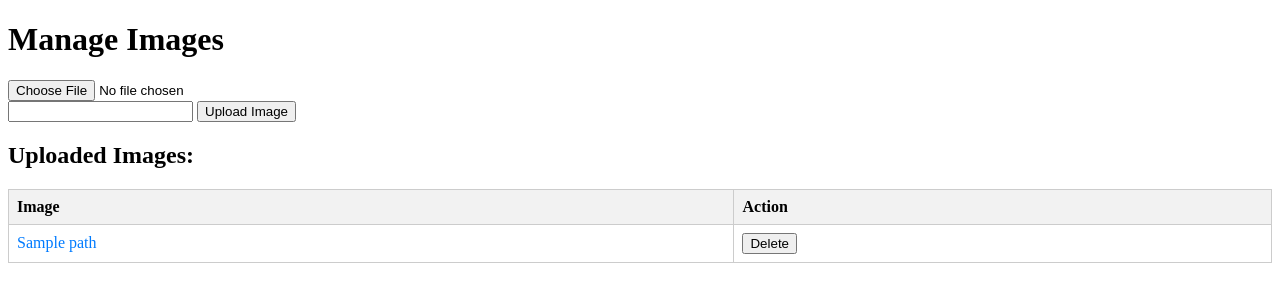
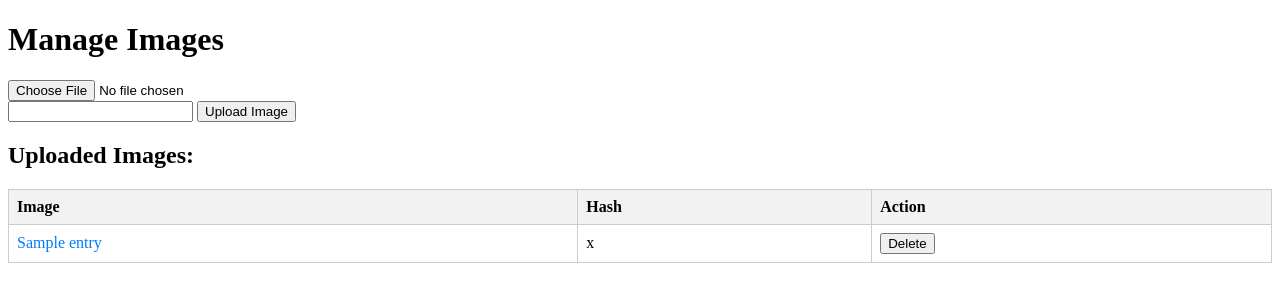
Before and after one commit to jandolejs/cdn, a Flask app: template app/templates/manage.html in a window 1280 px wide. Shown: the top 302 px of the page. Run offline with Flask 3, Linux system fonts and the light colour scheme; the template is opened without the code that fills it: most values are stand-ins (such as "Sample title", 1, 10 or a date in 2020); parts of the project's set-up code (start-up, migrations or seed data) failed here and were passed over.

Commit message:
make it by hash

```diff
--- a/app/app.py
+++ b/app/app.py
@@ -4,9 +4,12 @@ from flask_sqlalchemy import SQLAlchemy
 from werkzeug.utils import secure_filename
 from PIL import Image
 import magic
+import hashlib
+import time
 import mimetypes
 from flask_httpauth import HTTPBasicAuth
 from werkzeug.security import generate_password_hash, check_password_hash
+from urllib.parse import quote
 
 app = Flask('cdn')
 #app.debug = True
@@ -26,18 +29,20 @@ def verify_password(username, password):
             check_password_hash(users.get(username), password):
         return username
 
-def get_mime_type(file_path):
-    mime, encoding = mimetypes.guess_type(file_path)
+def get_mime_type(file_name):
+    mime, encoding = mimetypes.guess_type(file_name)
     return mime if mime else 'application/octet-stream'
 
 class ImageEntry(db.Model):
     __tablename__ = 'images'
     id = db.Column(db.Integer, primary_key=True)
-    path = db.Column(db.String(255), unique=True, nullable=False)
+    name = db.Column(db.String(255), unique=True, nullable=False)
+    hash = db.Column(db.String(255), unique=True, nullable=False)
     image_data = db.Column(db.LargeBinary)
     mime_type = db.Column(db.String(255), nullable=False)
 
 @app.route('/delete_image/<int:image_id>', methods=['POST'])
+@auth.login_required
 def delete_image(image_id):
     entry = ImageEntry.query.get(image_id)
     if entry:
@@ -46,10 +51,9 @@ def delete_image(image_id):
 
     return redirect(url_for('manage_images'))
 
-
-@app.route('/<path:image_path>')
-def get_image_by_path(image_path):
-    entry = ImageEntry.query.filter_by(path=image_path).first()
+@app.route('/<hash>')
+def get_image_by_hash(hash):
+    entry = ImageEntry.query.filter_by(hash=hash).first()
     if entry:
         response = make_response(entry.image_data)
         response.headers['Content-Type'] = entry.mime_type
@@ -64,12 +68,15 @@ def manage_images():
     if request.method == 'POST':
         if 'image' in request.files:
             image = request.files['image']
-            path = secure_filename(request.form["path"])
+            image_name = image.filename
+            name = request.form["name"]
+            mime_type = get_mime_type(image_name)
             image_data = image.read()
-            mime_type = get_mime_type(image.filename)
-            new_entry = ImageEntry(path=path, image_data=image_data, mime_type=mime_type)
+            hash = hashlib.md5(image_data).hexdigest()
+            new_entry = ImageEntry(name=name, hash=hash, image_data=image_data, mime_type=mime_type)
             db.session.add(new_entry)
             db.session.commit()
+            return redirect(url_for('manage_images'))
     entries = ImageEntry.query.all()
     return render_template('manage.html', entries=entries)
 
--- a/app/templates/manage.html
+++ b/app/templates/manage.html
@@ -55,7 +55,7 @@
     <form action="/" method="POST" enctype="multipart/form-data">
         <input type="file" name="image" onchange="updateFileName()" id="file-input">
         <br>
-        <input type="text" id="file-name-input" name="path">
+        <input type="text" id="file-name-input" name="name">
         <input type="submit" value="Upload Image">
     </form>
 
@@ -64,6 +64,7 @@
         <thead>
             <tr>
                 <th>Image</th>
+                <th>Hash</th>
                 <th>Action</th>
             </tr>
         </thead>
@@ -71,10 +72,13 @@
             {% for entry in entries %}
                 <tr>
                     <td>
-                        <a href="{{ url_for('get_image_by_path', image_path=entry.path) }}" class="image-preview-link" target="_blank">
-                            {{ entry.path }}
-                            <img loading="lazy" class="image-preview" src="{{ url_for('get_image_by_path', image_path=entry.path) }}" alt="Image {{ entry.path }}">
+                        <a href="{{ url_for('get_image_by_hash', hash=entry.hash) }}" class="image-preview-link" target="_blank">
+                            {{ entry.name }}
+                            <img loading="lazy" class="image-preview" src="{{ url_for('get_image_by_hash', hash=entry.hash) }}" alt="Image {{ entry.name }}">
                         </a>
+                    </td>
+                    <td>
+                        {{ entry.hash }}
                     </td>
                     <td>
                         <form action="{{ url_for('delete_image', image_id=entry.id) }}" method="POST">
```
Also changed, not shown: 1 other file.
